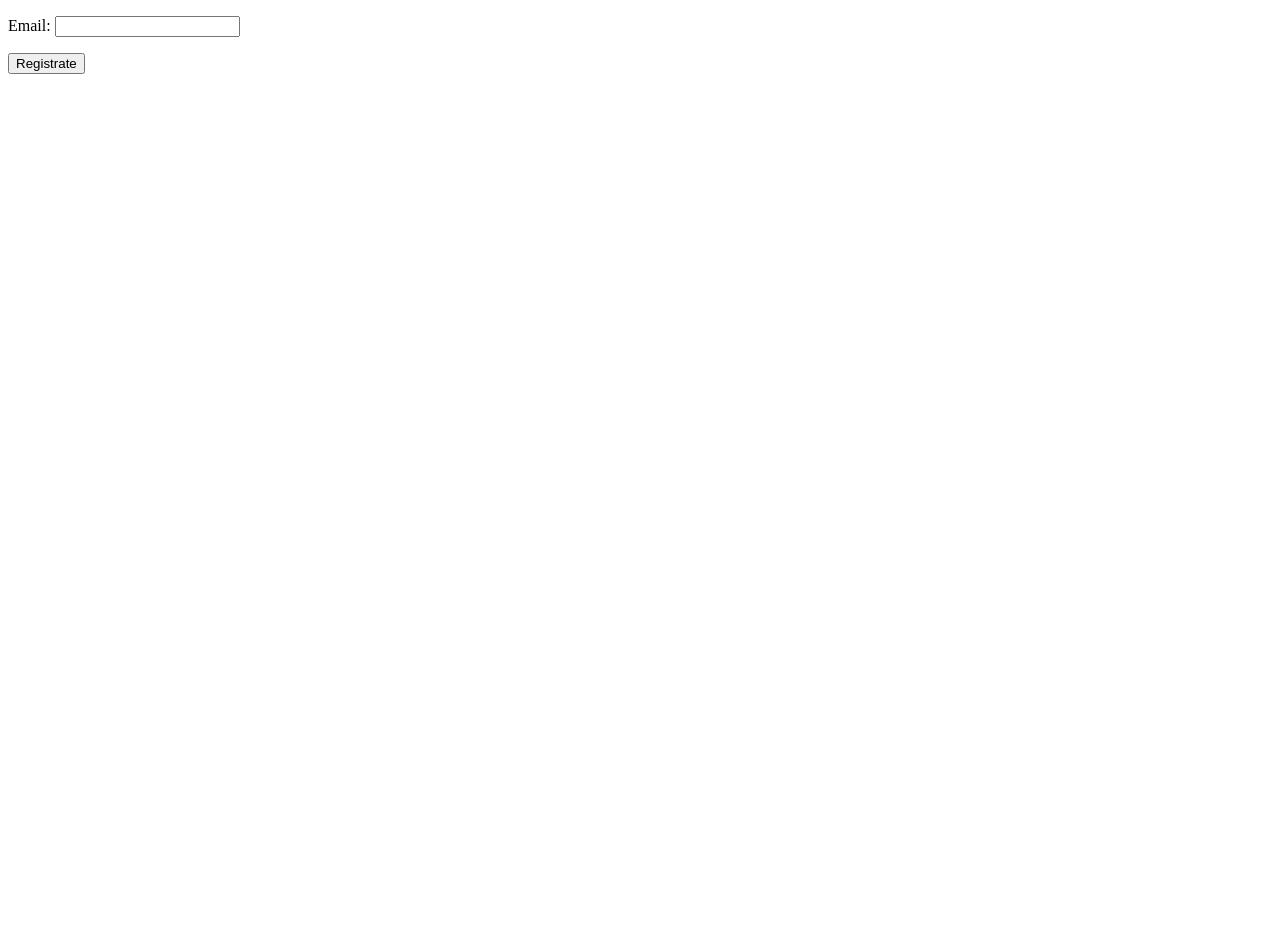
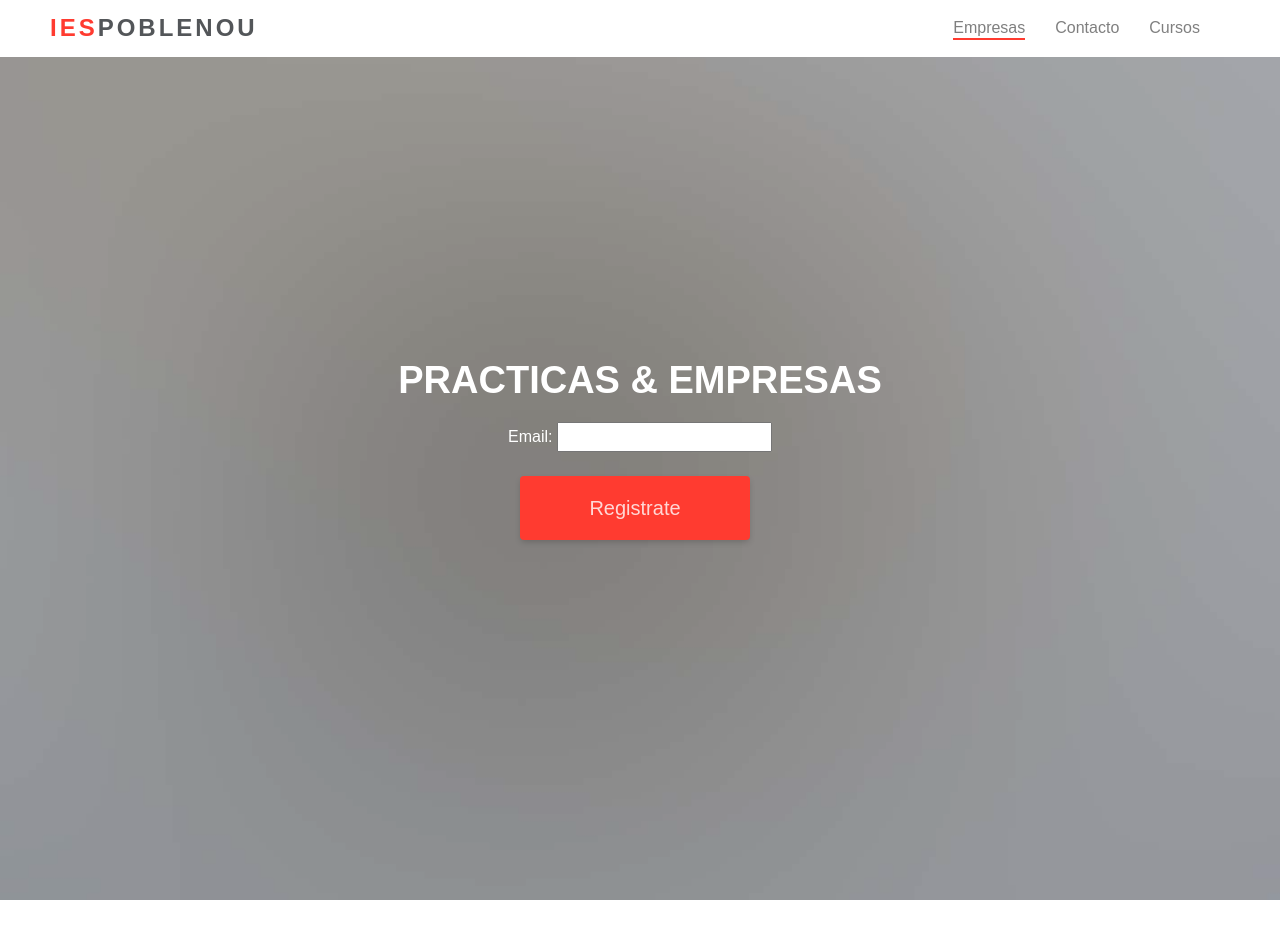
Before and after one commit to pas0030376/WebPage, a plain HTML site: page register.html in a window 1280 px wide. Before the commit the page ends 800 px from the top, so only its background shows below. Drawn offline with Linux system fonts and the light colour scheme.

Commit message:
made Register its own page, not a popup, otherwise when the user clicks register and will connect to "home page", it will appear at the same page of the popup (pt.2)

```diff
--- a/register.html
+++ b/register.html
@@ -1,9 +1,64 @@
 
 <!DOCTYPE html>
-<body>
 
-			             <p>Email: <input type="text" name="Email" size="20"></p>
-								<input type="button" value="Registrate" name="register"</a>
+	<!-- Animate.css -->
+	<link rel="stylesheet" href="css/animate.css">
+	<!-- Icomoon Icon Fonts-->
+	<link rel="stylesheet" href="css/icomoon.css">
+	<!-- Simple Line Icons -->
+	<link rel="stylesheet" href="css/simple-line-icons.css">
+	<!-- Bootstrap  -->
+	<link rel="stylesheet" href="css/bootstrap.css">
+	<!-- Owl Carousel  -->
+	<link rel="stylesheet" href="css/owl.carousel.min.css">
+	<link rel="stylesheet" href="css/owl.theme.default.min.css">
+	<link rel="stylesheet" href="css/style.css">
 
-	</body>
+								</head>
+								<body>
+									<header role="banner" id="fh5co-header">
+										<div class="fluid-container">
+											<nav class="navbar navbar-default">
+												<div class="navbar-header">
+													<!-- Mobile Toggle Menu Button -->
+													<a href="#" class="js-fh5co-nav-toggle fh5co-nav-toggle" data-toggle="collapse" data-target="#navbar" aria-expanded="false" aria-controls="navbar"><i></i></a>
+													<a class="navbar-brand" href="index.html"><span>IES</span>poblenou</a>
+												</div>
+												<div id="navbar" class="navbar-collapse collapse">
+													<ul class="nav navbar-nav navbar-right">
+														<li class="active"><a href="#" data-nav-section="empresas"><span>Empresas</span></a></li>
+														<li><a href="#" data-nav-section="contacto"><span>Contacto</span></a></li>
+														<li><a href="#" data-nav-section="cursos"><span>Cursos</span></a></li>
+													</ul>
+												</div>
+											</nav>
+									  </div>
+									</header>
+									<section id="fh5co-home" data-section="home" style="background-image: url(images/full_image_3.jpg);" data-stellar-background-ratio="0.5">
+										<div class="gradient"></div>
+										<div class="container">
+											<div class="text-wrap">
+												<div class="text-inner">
+													<div class="row">
+														<div class="col-md-8 col-md-offset-2">
+															<h1 class="to-animate">Practicas & Empresas</h1>
+															<div class="call-to-action">
+
+																<p>Email: <input type="text" name="Email" size="20"></p>
+																<a href="home.html"  class="download to-animate">
+																Registrate
+																</a>
+															</div>
+														</div>
+													</div>
+												</div>
+											</div>
+										</div>
+									</section>
+								</header>
+
+<br />
+<br />
+
+						 </body>
 </html>
```
Also changed, not shown: home.html (added, +47 -0 lines), index.html (+1 -5 lines).
